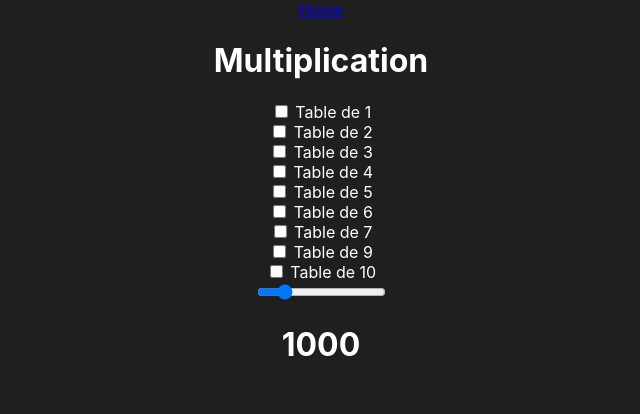
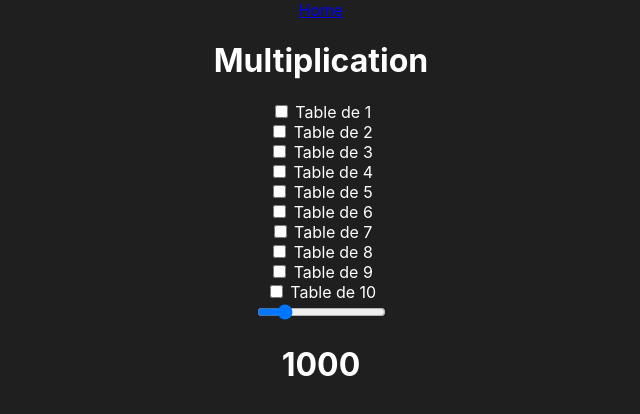
Before and after one commit to enztexier/GM, a React (Create React App) app: page /multiplication in a window 1280 px wide. Shown: the top 414 px of the page, without its empty margins (319-959 px from the left). Built offline with nearby package versions, Linux system fonts and the light colour scheme.

Commit message:
checkbox array

```diff
--- a/src/Multiplication.js
+++ b/src/Multiplication.js
@@ -1,4 +1,4 @@
-import React, { useState } from 'react';
+import React, { useState, useEffect } from 'react';
 import { Link } from 'react-router-dom';
 import Checkbox from './Checkbox';
 
@@ -6,39 +6,43 @@ const Multiplication = () => {
 
     //const tableIndicative = [1, 2, 3, 4, 5, 6, 7, 8, 9, 10];
     const table = {
-        table1: {
+        1: {
             digit: 1,
             booleanState: false
         },
-        table2: {
+        2: {
             digit: 2,
             booleanState: false
         },
-        table3: {
+        3: {
             digit: 3,
             booleanState: false
         },
-        table4: {
+        4: {
             digit: 4,
             booleanState: false
         },
-        table5: {
+        5: {
             digit: 5,
             booleanState: false
         },
-        table6: {
+        6: {
             digit: 6,
             booleanState: false
         },
-        table7: {
+        7: {
             digit: 7,
             booleanState: false
         },
-        table9: {
+        8: {
+            digit: 8,
+            booleanState: false
+        },
+        9: {
             digit: 9,
             booleanState: false
         },
-        table10: {
+        10: {
             digit: 10,
             booleanState: false
         }
@@ -46,6 +50,10 @@ const Multiplication = () => {
 
 
     const [tableState, setTableState] = useState(table)
+    const [selectTable, setSelectTable] = useState([])
+    const [time, setTime] = useState(1000)
+
+
 
     const liste = Object.keys(tableState)
         .map(val =>
@@ -59,25 +67,35 @@ const Multiplication = () => {
 
     const Tb = (val) => {
 
-        console.log(tableState[val].booleanState);
+        console.log(val)
+        console.log(tableState[val].booleanState)
 
         const cur = {... tableState}
         cur[val].booleanState = !cur[val].booleanState;
-        setTableState(cur);
+        setTableState(cur)
 
         console.log(tableState[val].booleanState);
-        console.log(tableState);
+        console.log(tableState)
+
+        if( tableState[val].booleanState === true ){
+            setSelectTable(cur => [...cur, val])
+            console.log(selectTable)
+        }
+        else {
+            const index = selectTable.indexOf(val);
+            if (index > -1) {
+                setSelectTable((cur) => cur.slice(0, cur.length - 1))
+                console.log(selectTable)
+
+            }
+
+        }
 
     }
 
-    //const [tableHistory, setTableHistory] = useState([]);
-    //const [result, setResult] = useState([]);
-    const [time, setTime] = useState(1000);
-    //const [storyTraining, setStoryTraining] = useState([]);
-
 
     let randomNumber = (max) => {
-        return Math.floor(Math.random() * max);
+        return Math.floor(Math.random() * max)
     }
 
     return (
```
